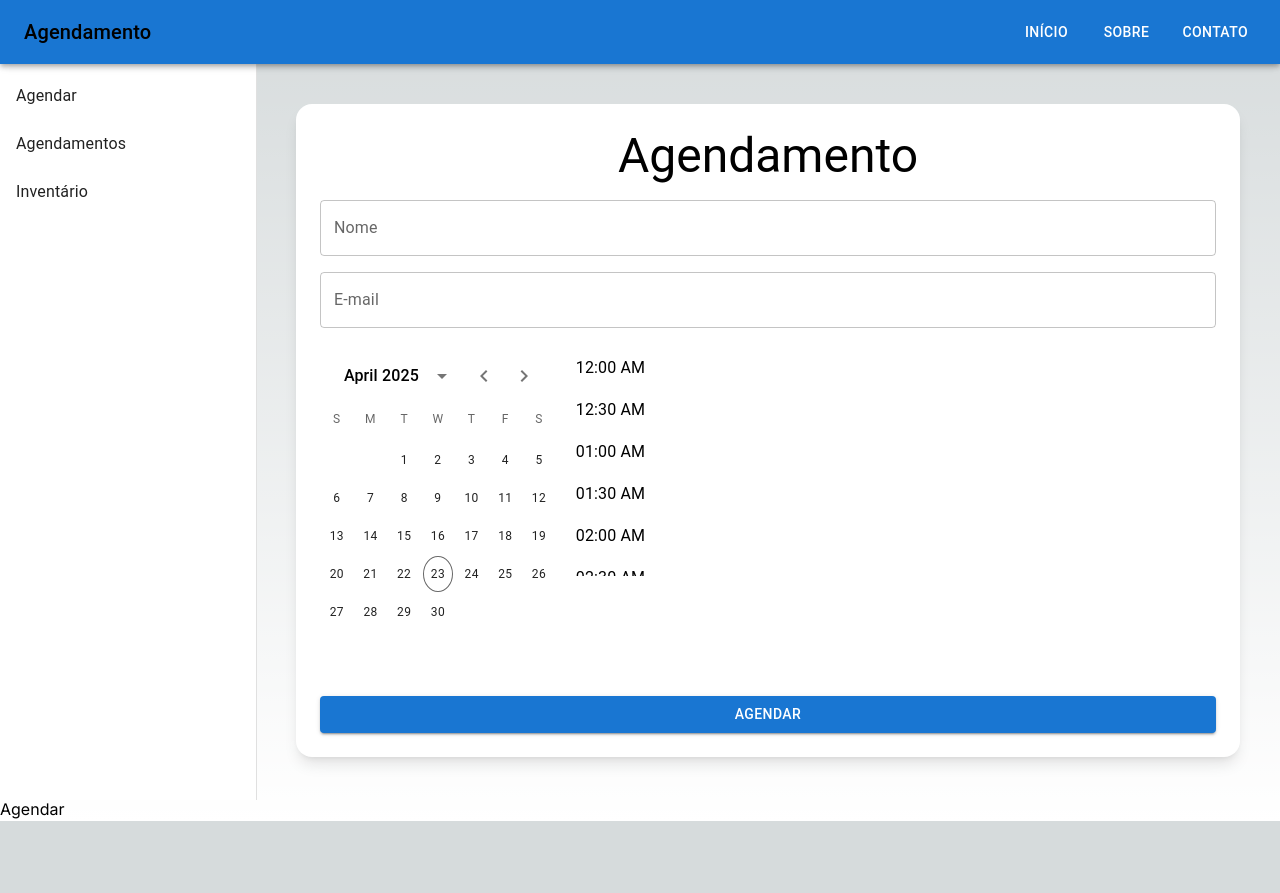
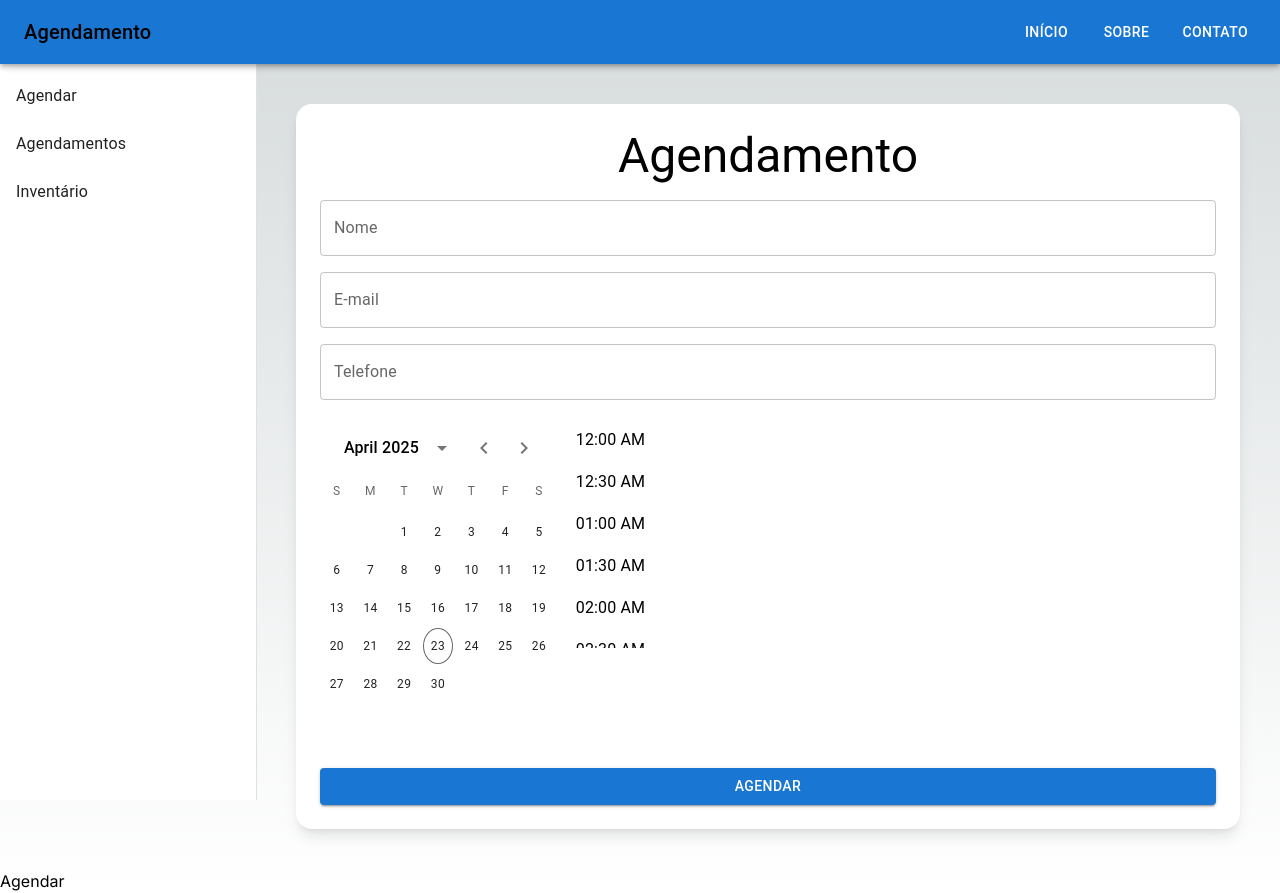
Before and after one commit to PJI310-S01-G09/PJI3-Frontend, a Next.js app: page / in a window 1280 px wide. Before the commit the page ends 821 px from the top, so only its background shows below. Built offline with nearby package versions, Linux system fonts and the light colour scheme.

Commit message:
feat: adiciona mascara de telefone

```diff
--- a/src/app/page.tsx
+++ b/src/app/page.tsx
@@ -3,16 +3,18 @@
 import { Box, Button, TextField, Typography } from "@mui/material";
 import Header from "./_components/Header";
 import Sidebar from "./_components/Sidebar";
+import InputMask from "react-input-mask";
 import { useState } from "react";
 import { LocalizationProvider } from "@mui/x-date-pickers/LocalizationProvider";
 import { AdapterDayjs } from "@mui/x-date-pickers/AdapterDayjs";
 import { DateCalendar } from "@mui/x-date-pickers/DateCalendar";
 import { DigitalClock } from "@mui/x-date-pickers/DigitalClock";
-import dayjs, { Dayjs } from "dayjs";
+import { Dayjs } from "dayjs";
 
 export default function Home() {
   const [nome, setNome] = useState("");
   const [email, setEmail] = useState("");
+  const [telefone, setTelefone] = useState("");
   const [data, setData] = useState<Dayjs | null>(null);
   const [hora, setHora] = useState<Dayjs | null>(null);
 
@@ -57,6 +59,15 @@ export default function Home() {
             value={email}
             onChange={(e) => setEmail(e.target.value)}
           />
+          <InputMask
+            mask="(99) 99999-9999"
+            value={telefone}
+            onChange={(e) => setTelefone(e.target.value)}
+          >
+            {(inputProps) => (
+              <TextField {...inputProps} label="Telefone" fullWidth />
+            )}
+          </InputMask>
 
           <Box className="flex">
             <LocalizationProvider dateAdapter={AdapterDayjs}>
@@ -71,7 +82,6 @@ export default function Home() {
             </LocalizationProvider>
           </Box>
 
-
           <Button type="submit" variant="contained" color="primary" fullWidth>
             Agendar
           </Button>
```
Also changed, not shown: package.json (+6 -1 lines), 1 other file (tests, documents, lock files or other folders). Lines whose indentation alone changed are shown as unchanged.
